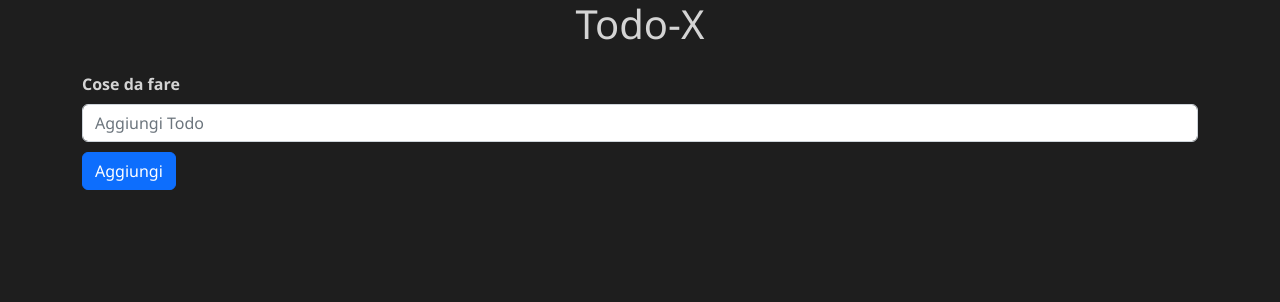
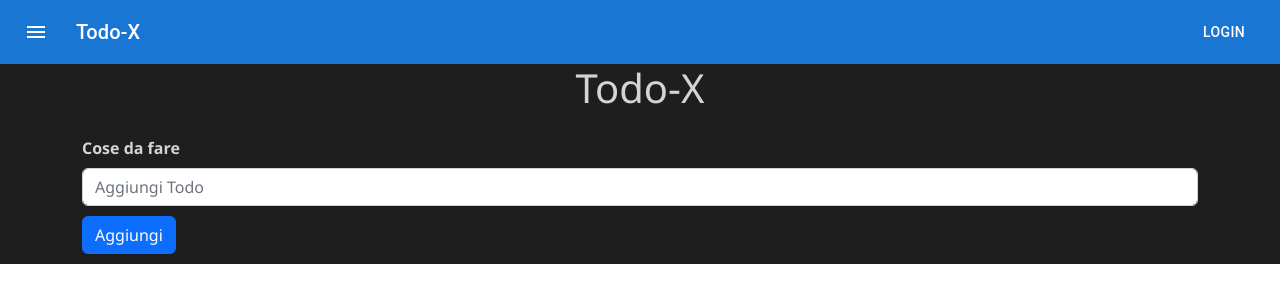
Before and after one commit to gidixi/todox, a React (Create React App) app: page / in a window 1280 px wide. Shown: the top 302 px of the page. Built offline with nearby package versions, Linux system fonts and the light colour scheme.

Commit message:
aggiunta menu

```diff
--- a/src/index.css
+++ b/src/index.css
@@ -13,5 +13,5 @@ code {
 }
 
 body > #root > div {
-  height: 100vh;
+  /*height: 100vh;*/
 }
--- a/src/index.js
+++ b/src/index.js
@@ -2,11 +2,13 @@ import React from 'react';
 import ReactDOM from 'react-dom/client';
 import './index.css';
 import App from './App';
+import ButtonAppBar from './menu'
 import reportWebVitals from './reportWebVitals';
 
 const root = ReactDOM.createRoot(document.getElementById('root'));
 root.render(
   <React.StrictMode>
+    <ButtonAppBar />
     <App />
   </React.StrictMode>
 );
--- /dev/null
+++ b/src/menu.js
@@ -0,0 +1,32 @@
+import * as React from 'react';
+import AppBar from '@mui/material/AppBar';
+import Box from '@mui/material/Box';
+import Toolbar from '@mui/material/Toolbar';
+import Typography from '@mui/material/Typography';
+import Button from '@mui/material/Button';
+import IconButton from '@mui/material/IconButton';
+import MenuIcon from '@mui/icons-material/Menu';
+
+export default function ButtonAppBar() {
+  return (
+    <Box sx={{ flexGrow: 1 }}>
+      <AppBar position="static">
+        <Toolbar>
+          <IconButton
+            size="large"
+            edge="start"
+            color="inherit"
+            aria-label="menu"
+            sx={{ mr: 2 }}
+          >
+            <MenuIcon />
+          </IconButton>
+          <Typography variant="h6" component="div" sx={{ flexGrow: 1 }}>
+            Todo-X
+          </Typography>
+          <Button color="inherit">Login</Button>
+        </Toolbar>
+      </AppBar>
+    </Box>
+  );
+}
```
Also changed, not shown: note/file.json (added, +70 -0 lines), package.json (+7 -0 lines), 1 other file (tests, documents, lock files or other folders).
